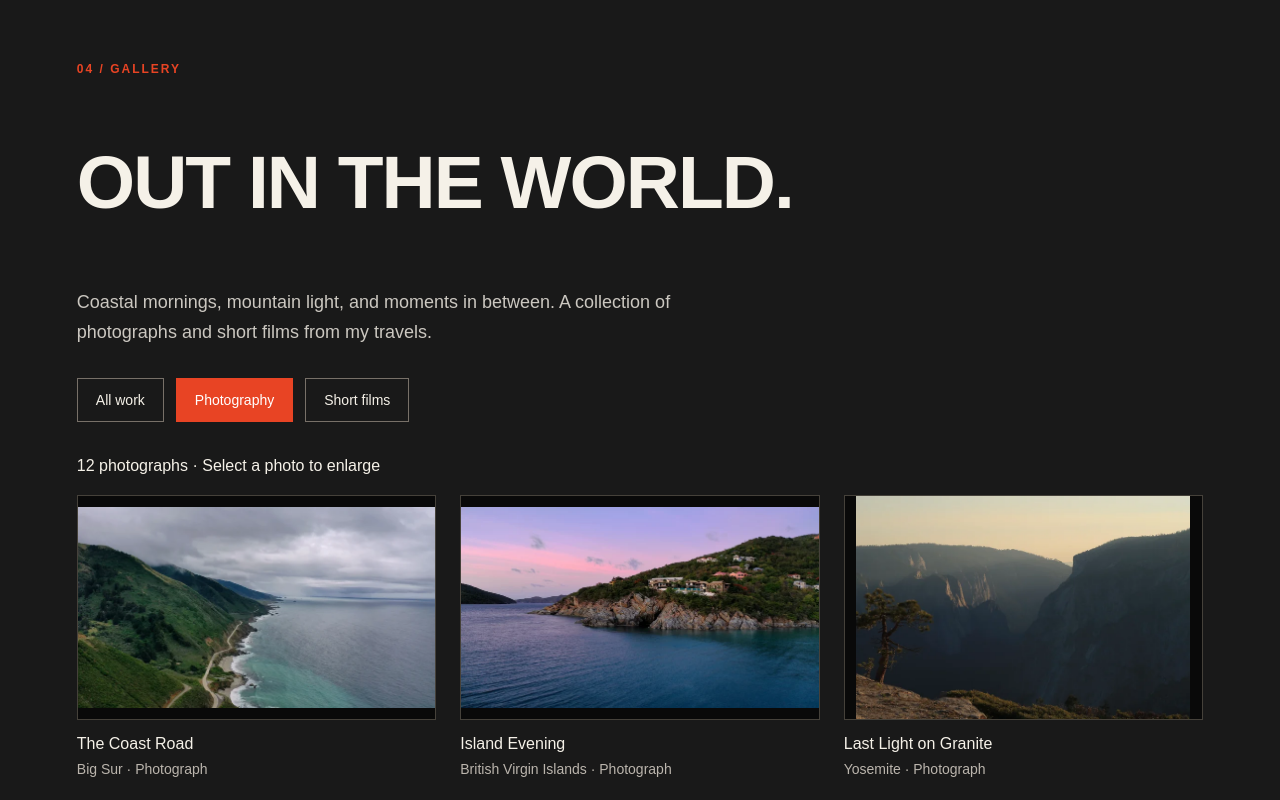
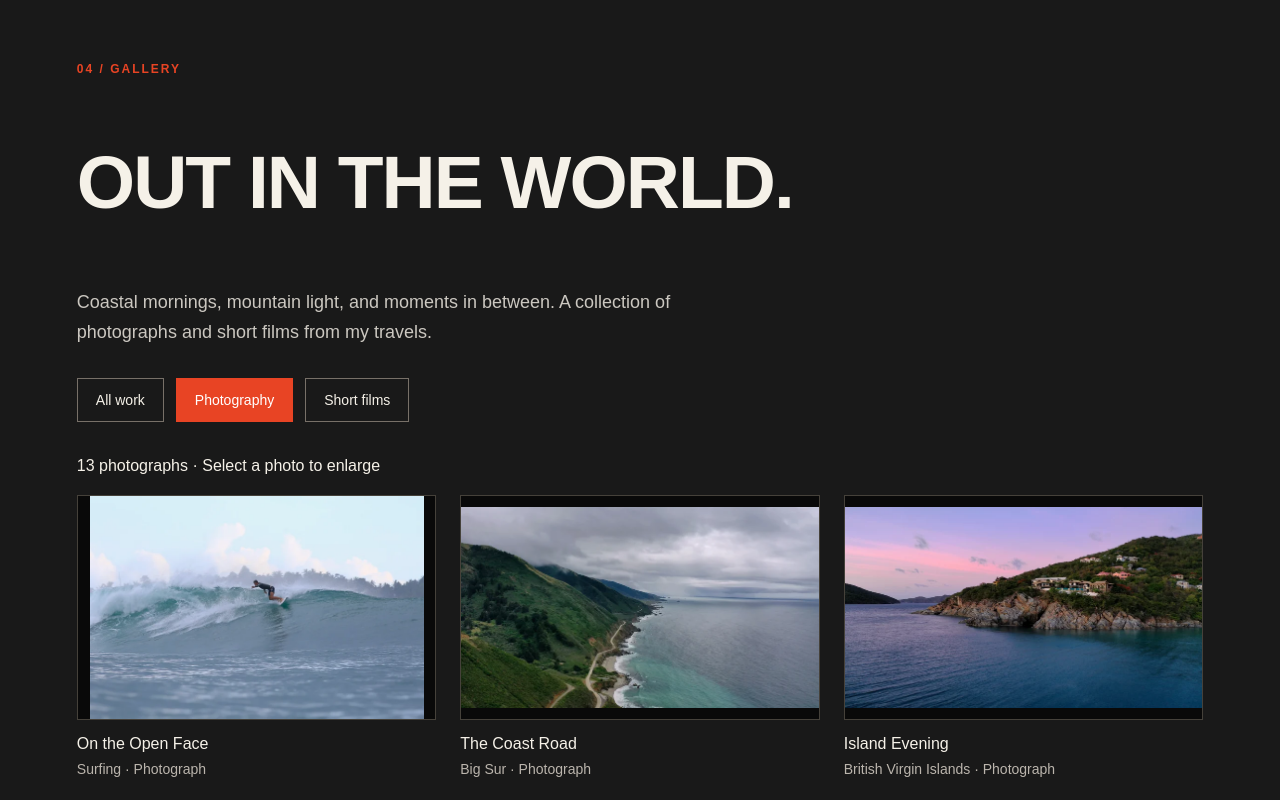
Before and after one commit to griffinhabermehl-bit/Hab-Productions, a plain HTML site: page index.html in a window 1280 px wide. Both pictures are taken after a click on the button "Photography". Shown: the part 3297-4097 px from the top of the page. Drawn offline with Linux system fonts and the light colour scheme.

Commit message:
Add surfing photograph to gallery

```diff
--- a/assets/gallery.js
+++ b/assets/gallery.js
@@ -10,8 +10,8 @@
       item.hidden = kind !== 'all' && item.dataset.kind !== kind;
       if (item.hidden) item.querySelector('video')?.pause();
     });
-    count.textContent = kind === 'all' ? '17 works · 12 photographs · 5 short films' :
-      kind === 'photo' ? '12 photographs · Select a photo to enlarge' : '5 short films · Select play to watch';
+    count.textContent = kind === 'all' ? '18 works · 13 photographs · 5 short films' :
+      kind === 'photo' ? '13 photographs · Select a photo to enlarge' : '5 short films · Select play to watch';
   }));
   document.querySelectorAll('.gallery-item video').forEach(video => {
     video.addEventListener('play', () => videos.forEach(other => { if (other !== video) other.pause(); }));
--- a/index.html
+++ b/index.html
@@ -412,8 +412,18 @@
         <button type="button" data-gallery-filter="photo" aria-pressed="false">Photography</button>
         <button type="button" data-gallery-filter="video" aria-pressed="false">Short films</button>
       </div>
-      <p id="gallery-count" class="gallery-count" aria-live="polite">17 works · 12 photographs · 5 short films</p>
+      <p id="gallery-count" class="gallery-count" aria-live="polite">18 works · 13 photographs · 5 short films</p>
       <div class="gallery-grid">
+        <figure class="gallery-item" data-kind="photo">
+          <a href="assets/gallery/surfing-the-open-face-2400.webp" data-gallery-photo aria-label="Enlarge On the Open Face">
+            <img src="assets/gallery/surfing-the-open-face-720.webp" srcset="assets/gallery/surfing-the-open-face-720.webp 720w, assets/gallery/surfing-the-open-face-2400.webp 1086w"
+                 sizes="(max-width: 700px) 88vw, (max-width: 1000px) 43vw, 28vw"
+                 width="720" height="480" loading="lazy" decoding="async"
+                 alt="A surfer riding the open face of a blue-green wave">
+          </a>
+          <figcaption><strong>On the Open Face</strong><span>Surfing · Photograph</span></figcaption>
+        </figure>
+
         <figure class="gallery-item" data-kind="photo">
           <a href="assets/gallery/big-sur-coast-2400.webp" data-gallery-photo aria-label="Enlarge The Coast Road">
             <img src="assets/gallery/big-sur-coast-720.webp" srcset="assets/gallery/big-sur-coast-720.webp 720w, assets/gallery/big-sur-coast-1440.webp 1440w, assets/gallery/big-sur-coast-2400.webp 2400w"
```
Also changed, not shown: assets/gallery/surfing-the-open-face-1440.webp (added), assets/gallery/surfing-the-open-face-2400.webp (added), assets/gallery/surfing-the-open-face-720.webp (added), 1 other file.
